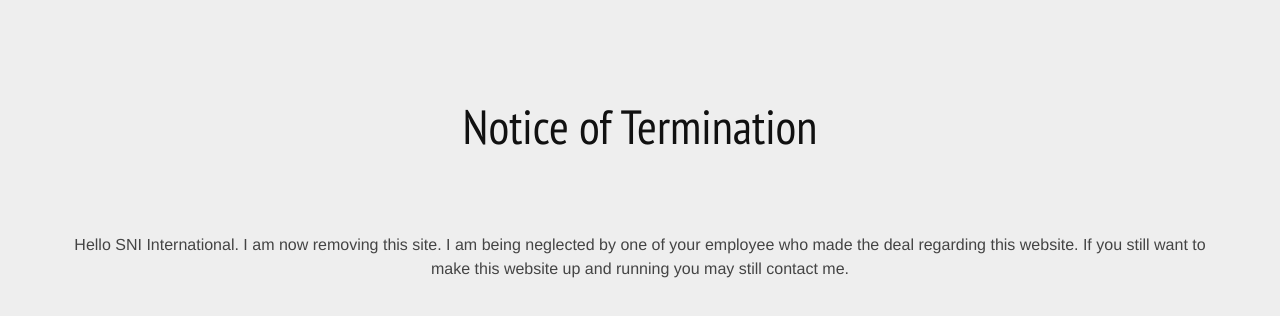
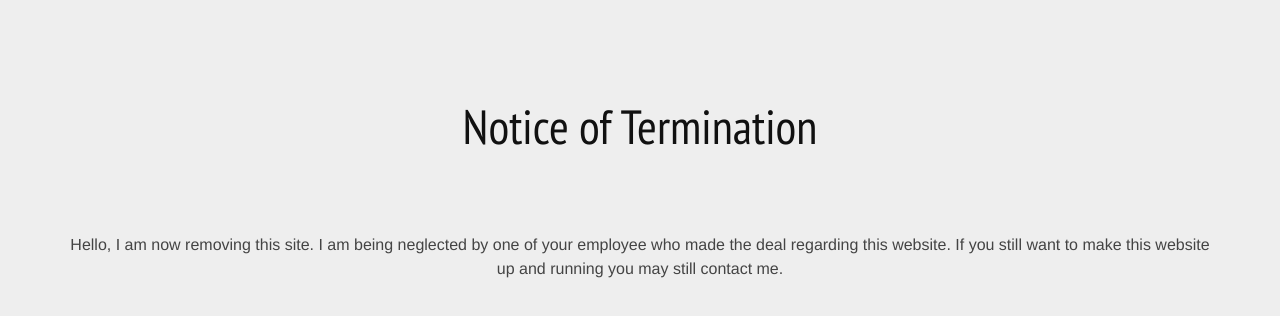
Before and after one commit to sniinternational/sniinternational.github.io, a plain HTML site: page index.html in a window 1280 px wide. Drawn offline with nearby package versions, Linux system fonts and the light colour scheme; some packages are replaced by stand-ins of ours; files that its build step writes are made by us from their sources; a script that the page names is missing.

Commit message:
Update index.html

```diff
--- a/index.html
+++ b/index.html
@@ -96,7 +96,7 @@
             <div class="row">
                <div class="col-md-12">
                    <div class="about-text">
-                       <p>Hello SNI International. I am now removing this site. I am being neglected by one of your employee who made the deal regarding this website. If you still want to make this website up and running you may still contact me.
+                       <p>Hello, I am now removing this site. I am being neglected by one of your employee who made the deal regarding this website. If you still want to make this website up and running you may still contact me.
                    </div>
 
 
```
